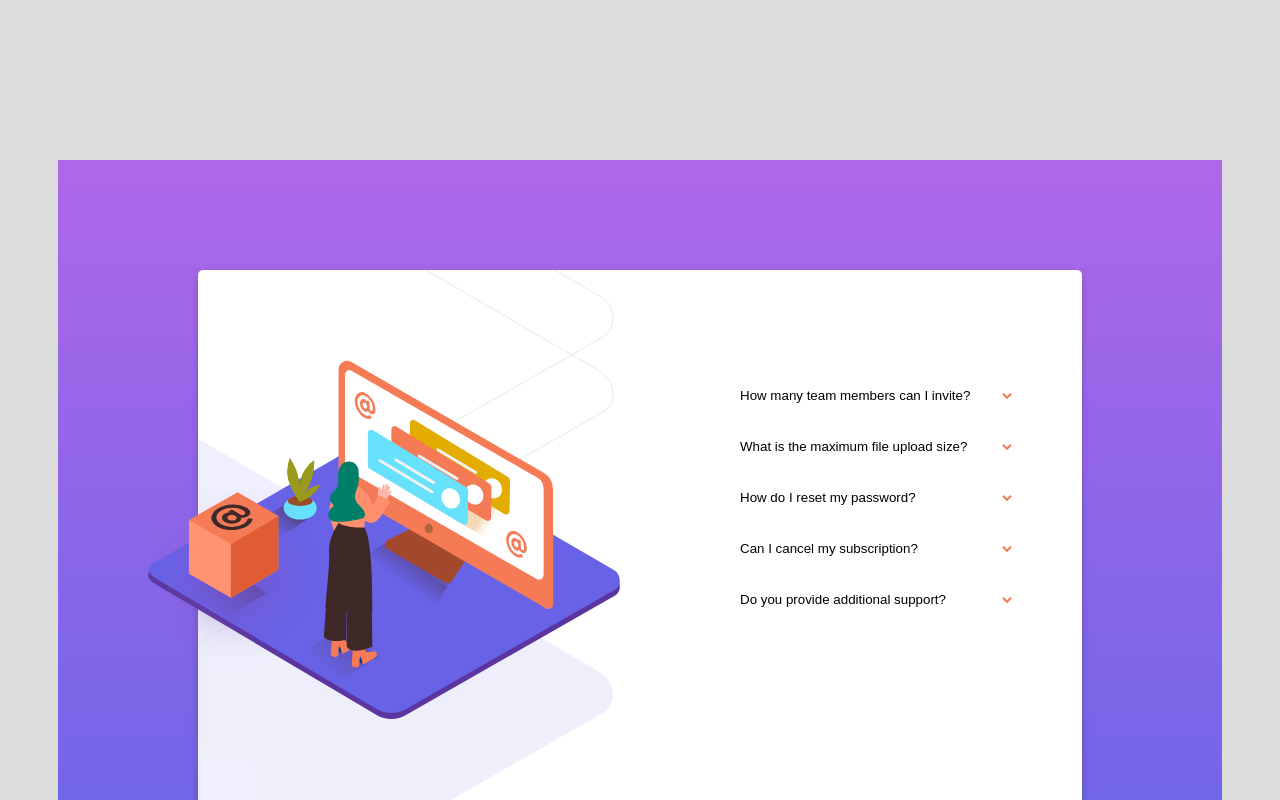
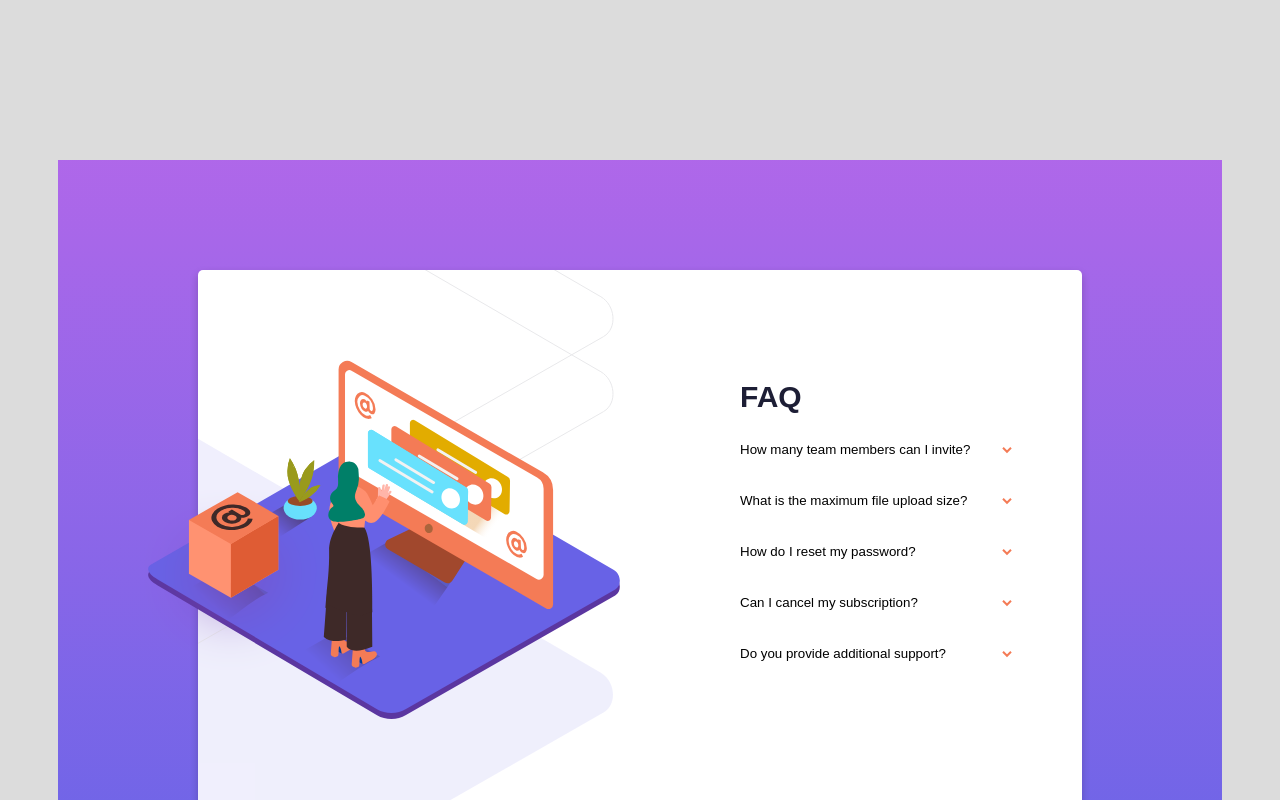
Before and after one commit to RichardOey/frontendmentor-challenge, a plain HTML site: page 1-faq-accordion-card-main/index.html in a window 1280 px wide. Shown: the top 800 px of the page. Drawn offline with Linux system fonts and the light colour scheme.

Commit message:
add 'FAQ' word

```diff
--- a/1-faq-accordion-card-main/index.html
+++ b/1-faq-accordion-card-main/index.html
@@ -31,7 +31,11 @@
                 </div>
               </div>
             </div>
+
             <div class="column">
+              <div class ="title">
+                FAQ
+              </div>
               <button class="accordion">
                 How many team members can I invite?
               </button>
@@ -82,6 +86,7 @@
 
   for (i = 0 ; i < acc.length; i++){
     acc[i].addEventListener("click", function(){
+
       this.classList.toggle("active");
       let panel = this.nextElementSibling;
       if (panel.style.display === "block"){
--- a/1-faq-accordion-card-main/style.css
+++ b/1-faq-accordion-card-main/style.css
@@ -50,6 +50,7 @@ body {
   position: relative;
   top: -10px;
   left: -120px;
+
 }
 
 .image2 {
@@ -97,7 +98,6 @@ body {
   color: grey;
   display: none;
   overflow: hidden;
-
   font-family: "Kumbh Sans";
 }
 
@@ -112,3 +112,11 @@ body {
   font-family: "Kumbh Sans";
 
 }
+
+.title {
+    font-family: sans-serif;
+    font-weight: bold;
+    margin: 10px 0px;
+    font-size: 30px;
+    color: hsl(238, 29%, 16%)
+}
```
